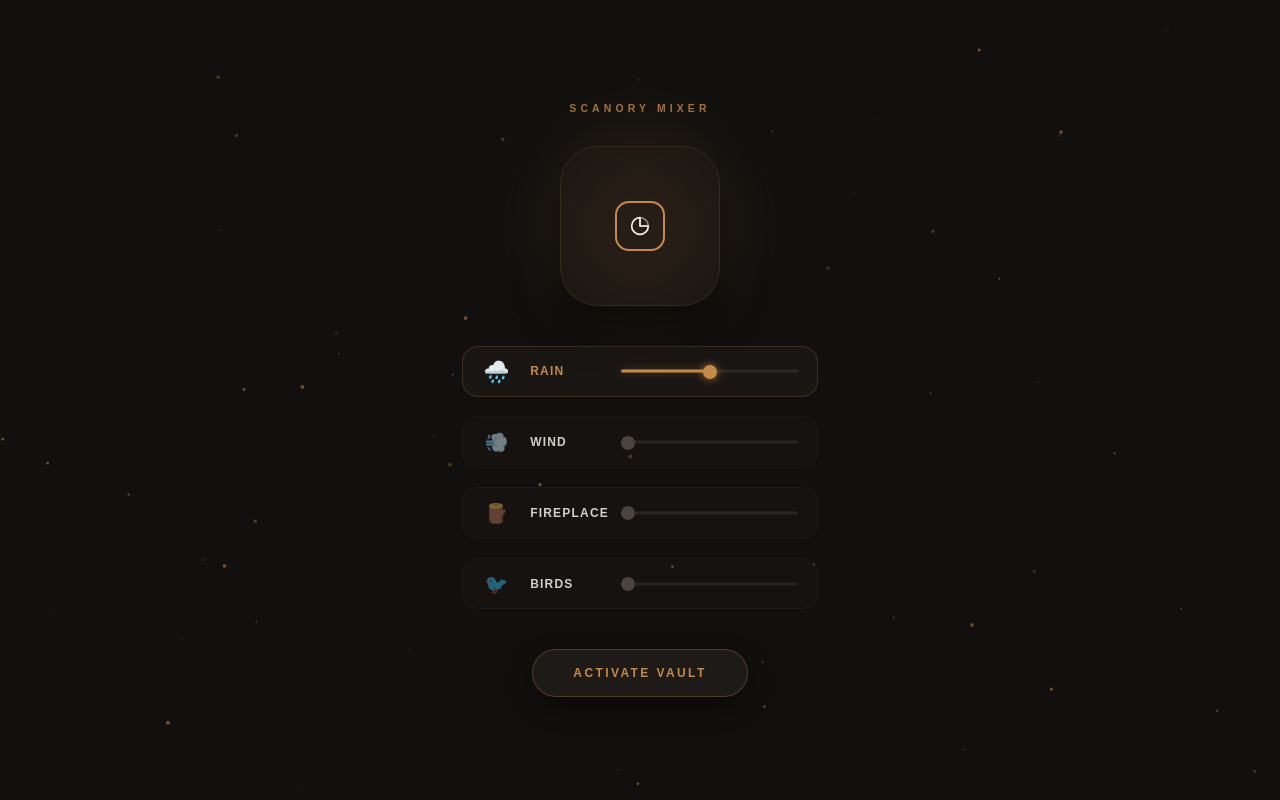
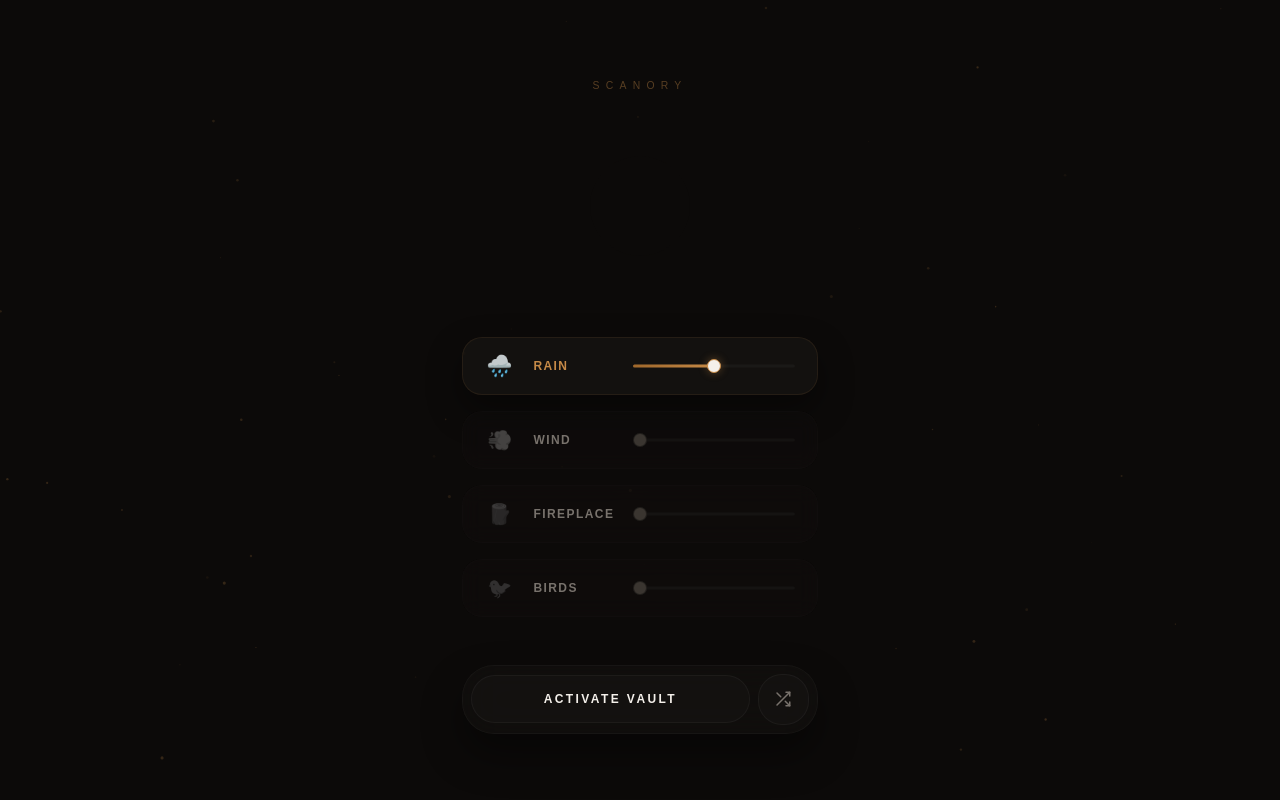
Before and after one commit to nebojsamilanovic/selfcreation, a plain HTML site: page index.html in a window 1280 px wide. Drawn offline with Linux system fonts and the light colour scheme.

Commit message:
Update index.html

```diff
--- a/index.html
+++ b/index.html
@@ -10,14 +10,15 @@
            SCANORY | BRAND COLOR LAWS & VARIABLES
            ========================================= */
         :root {
-            --scanory-bg: #12100E;
-            --scanory-section: #1E1A17;
+            --scanory-bg: #0C0A09;
+            --scanory-section: #141210;
             --scanory-primary: #C68A47;
+            --scanory-primary-glow: rgba(198, 138, 71, 0.15);
             --scanory-secondary: #A0682B;
             --scanory-text-main: #F4F0EA;
-            --scanory-text-sub: #D3CFC9;
-            --glass-bg: rgba(30, 26, 23, 0.4);
-            --glass-border: rgba(198, 138, 71, 0.15);
+            --scanory-text-sub: #78726C;
+            --glass-bg: rgba(20, 18, 16, 0.5);
+            --transition-smooth: all 0.6s cubic-bezier(0.25, 1, 0.5, 1);
         }
 
         @font-face { font-family: 'Raleway'; src: local('Raleway'), sans-serif; }
@@ -51,8 +52,9 @@
         canvas#stardust {
             position: absolute;
             inset: 0;
-            z-index: 0;
+            z-index: 1;
             pointer-events: none;
+            opacity: 0.5;
         }
 
         main {
@@ -64,17 +66,16 @@
             position: relative;
         }
 
-        .spacer-top { flex: 1; }
+        .spacer-top { flex: 1.2; }
         .spacer-bottom { flex: 1; }
 
         /* =========================================
-           HEADER & LOGO AREA
+           HEADER
            ========================================= */
         .vault-header {
             flex: none;
             text-align: center;
-            margin-bottom: 2rem;
-            opacity: 0.8;
+            margin-bottom: 2.5rem;
             width: 100%;
         }
 
@@ -83,75 +84,67 @@
             color: var(--scanory-primary);
             font-size: 0.65rem;
             text-transform: uppercase;
-            letter-spacing: 0.4em;
+            letter-spacing: 0.6em;
+            font-weight: 500;
+            opacity: 0.4;
         }
 
-        /* Central Vault Brand Focal Point */
+        /* =========================================
+           THE INVISIBLE SOUND EMITTER (Hidden Luxury Center)
+           ========================================= */
         .brand-center {
             flex: none;
             width: 100%;
             display: flex;
             justify-content: center;
-            margin-bottom: 2.5rem;
+            margin-bottom: 3.5rem;
             position: relative;
         }
 
-        .brand-container {
+        .eclipse-node {
             position: relative;
-            width: 160px;
-            height: 160px;
-        }
-
-        .brand-glow {
-            position: absolute;
-            inset: -10px;
-            background: var(--scanory-primary);
-            filter: blur(30px);
-            opacity: 0.15;
-            z-index: -1;
-            border-radius: 50%;
-            transition: opacity 0.5s ease, transform 0.5s ease;
-        }
-
-        .is-playing .brand-glow {
-            opacity: 0.4;
-            transform: scale(1.1);
-        }
-
-        .glass-panel-center {
-            background: var(--glass-bg);
-            backdrop-filter: blur(20px);
-            -webkit-backdrop-filter: blur(20px);
-            border: 1px solid var(--glass-border);
-            padding: 1.5rem;
-            border-radius: 38px;
-            width: 100%;
-            height: 100%;
-            display: flex;
-            flex-direction: column;
-            align-items: center;
-            justify-content: center;
-            box-shadow: 0 20px 40px rgba(0,0,0,0.6);
-        }
-
-        .pulse-logo-node {
-            width: 50px;
-            height: 50px;
-            border: 2px solid var(--scanory-primary);
-            border-radius: 14px;
+            width: 150px;
+            height: 150px;
             display: flex;
             align-items: center;
             justify-content: center;
-            position: relative;
         }
 
-        .is-playing .pulse-logo-node {
-            animation: logo-breathe 3s infinite ease-in-out;
+        /* Centered invisible node locked strictly to background color laws */
+        .eclipse-core {
+            width: 100px;
+            height: 100px;
+            background: var(--scanory-bg); /* Strict visual bleed into background */
+            border-radius: 50%;
+            z-index: 10;
+            display: flex;
+            align-items: center;
+            justify-content: center;
+            transition: var(--transition-smooth);
         }
 
-        @keyframes logo-breathe {
-            0%, 100% { transform: scale(1); border-color: var(--scanory-primary); }
-            50% { transform: scale(1.05); border-color: var(--scanory-text-main); box-shadow: 0 0 15px rgba(198, 138, 71, 0.3); }
+        /* Concentric Acoustic Light Rings - Smooth Gradient Soft Expansion */
+        .eclipse-wave {
+            position: absolute;
+            width: 100%;
+            height: 100%;
+            border: 1px solid rgba(198, 138, 71, 0.12);
+            border-radius: 50%;
+            pointer-events: none;
+            z-index: 1;
+            opacity: 0;
+            transform: scale(0.65);
+        }
+
+        /* Hardware acceleration rules applied for high framerate mobile execution */
+        .is-playing .w1 { animation: luxury-ripple 4.5s infinite linear; will-change: transform, opacity; }
+        .is-playing .w2 { animation: luxury-ripple 4.5s infinite linear; animation-delay: 1.5s; will-change: transform, opacity; }
+        .is-playing .w3 { animation: luxury-ripple 4.5s infinite linear; animation-delay: 3s; will-change: transform, opacity; }
+
+        @keyframes luxury-ripple {
+            0% { transform: scale(0.65); opacity: 0; border-color: rgba(198, 138, 71, 0.25); }
+            25% { opacity: 0.4; }
+            100% { transform: scale(1.5); opacity: 0; border-color: rgba(198, 138, 71, 0); filter: blur(2px); }
         }
 
         /* =========================================
@@ -165,41 +158,46 @@
             padding: 0 2rem;
             display: flex;
             flex-direction: column;
-            gap: 1.2rem;
+            gap: 1rem;
         }
 
         .mixer-channel {
-            background: rgba(30, 26, 23, 0.3);
-            border: 1px solid rgba(198, 138, 71, 0.05);
-            border-radius: 16px;
-            padding: 0.8rem 1.2rem;
+            background: rgba(20, 18, 16, 0.25);
+            border: 1px solid rgba(255, 255, 255, 0.01);
+            backdrop-filter: blur(10px);
+            -webkit-backdrop-filter: blur(10px);
+            border-radius: 20px;
+            padding: 1rem 1.4rem;
             display: flex;
             align-items: center;
             gap: 1.2rem;
-            transition: border-color 0.3s ease, background 0.3s ease;
+            transition: var(--transition-smooth);
         }
 
         .mixer-channel.active {
-            border-color: rgba(198, 138, 71, 0.2);
-            background: rgba(30, 26, 23, 0.7);
+            border-color: rgba(198, 138, 71, 0.1);
+            background: rgba(22, 19, 17, 0.85);
+            box-shadow: 0 15px 35px rgba(0,0,0,0.4);
         }
 
         .channel-icon {
-            font-size: 1.2rem;
+            font-size: 1.25rem;
             width: 1.8rem;
             text-align: center;
-            opacity: 0.5;
-            transition: opacity 0.3s ease, transform 0.3s ease;
+            opacity: 0.25;
+            filter: grayscale(100%);
+            transition: var(--transition-smooth);
             flex: none;
         }
 
         .mixer-channel.active .channel-icon {
-            opacity: 1;
-            transform: scale(1.1);
+            opacity: 0.85;
+            filter: grayscale(0%);
+            transform: scale(1.05);
         }
 
         .channel-info {
-            width: 4.5rem;
+            width: 5rem;
             flex: none;
         }
 
@@ -207,45 +205,44 @@
             font-family: 'Raleway', sans-serif;
             font-size: 0.75rem;
             font-weight: 600;
-            letter-spacing: 0.1em;
+            letter-spacing: 0.12em;
             text-transform: uppercase;
             color: var(--scanory-text-sub);
+            transition: var(--transition-smooth);
         }
 
         .mixer-channel.active .channel-name {
             color: var(--scanory-primary);
         }
 
-        /* Custom Slider Rack */
         .slider-wrapper {
             flex-grow: 1;
             position: relative;
             display: flex;
             align-items: center;
-            height: 16px;
+            height: 20px;
         }
 
         .track-bg {
             position: absolute;
             left: 0; right: 0; top: 50%;
             transform: translateY(-50%);
-            height: 3px; background: rgba(211, 207, 201, 0.1);
-            border-radius: 2px; z-index: 1;
+            height: 3px; background: rgba(255, 255, 255, 0.03);
+            border-radius: 3px; z-index: 1;
         }
 
         .progress-fill {
             position: absolute;
             left: 0; top: 50%;
             transform: translateY(-50%);
-            height: 3px; background: var(--scanory-text-sub);
-            border-radius: 2px; z-index: 2;
+            height: 3px; background: rgba(255,255,255,0.15);
+            border-radius: 3px; z-index: 2;
             pointer-events: none;
-            transition: background 0.3s ease;
+            transition: background 0.4s ease, width 0.6s cubic-bezier(0.25, 1, 0.5, 1);
         }
 
         .mixer-channel.active .progress-fill {
-            background: var(--scanory-primary);
-            box-shadow: 0 0 8px rgba(198, 138, 71, 0.4);
+            background: linear-gradient(90deg, var(--scanory-secondary), var(--scanory-primary));
         }
 
         input[type=range] {
@@ -255,67 +252,110 @@
 
         input[type=range]::-webkit-slider-thumb {
             -webkit-appearance: none; height: 14px; width: 14px; border-radius: 50%;
-            background: #4A433E; cursor: pointer;
-            transition: background 0.3s ease, transform 0.2s ease; margin-top: -5px;
+            background: #3A3530; cursor: pointer; border: 1px solid rgba(0,0,0,0.4);
+            transition: all 0.2s ease; margin-top: -5px;
         }
 
         .mixer-channel.active input[type=range]::-webkit-slider-thumb {
-            background: var(--scanory-primary);
-            box-shadow: 0 0 8px rgba(198, 138, 71, 0.8);
+            background: var(--scanory-text-main);
+            border-color: var(--scanory-primary);
+            box-shadow: 0 0 8px rgba(198, 138, 71, 0.4);
         }
 
-        input[type=range]::-webkit-slider-thumb:active { transform: scale(1.3); }
+        input[type=range]::-webkit-slider-thumb:active { transform: scale(1.25); }
         input[type=range]::-webkit-slider-runnable-track { width: 100%; height: 3px; background: transparent; border: none; }
 
         input[type=range]::-moz-range-thumb {
-            height: 14px; width: 14px; border: none; border-radius: 50%;
-            background: #4A433E; cursor: pointer; transition: background 0.3s ease;
+            height: 14px; width: 14px; border: 1px solid rgba(0,0,0,0.4); border-radius: 50%;
+            background: #3A3530; cursor: pointer; transition: all 0.2s ease;
         }
-        .mixer-channel.active input[type=range]::-moz-range-thumb { background: var(--scanory-primary); }
+        .mixer-channel.active input[type=range]::-moz-range-thumb { background: var(--scanory-text-main); border-color: var(--scanory-primary); }
         input[type=range]::-moz-range-track { width: 100%; height: 3px; background: transparent; border: none; }
 
         /* =========================================
-           MASTER TRIGGER ACTION
+           LUXURY CONTROLS PANEL (MASTER + SHUFFLE)
            ========================================= */
-        .master-trigger-area {
+        .controls-panel {
             flex: none;
-            width: 100%;
+            width: calc(100% - 4rem);
+            max-width: 356px;
+            margin: 3rem auto 0 auto;
+            background: rgba(20, 18, 16, 0.5);
+            backdrop-filter: blur(20px);
+            -webkit-backdrop-filter: blur(20px);
+            border: 1px solid rgba(255, 255, 255, 0.03);
+            padding: 0.5rem;
+            border-radius: 32px;
             display: flex;
-            justify-content: center;
-            margin-top: 2.5rem;
+            align-items: center;
+            gap: 0.5rem;
+            box-shadow: 0 20px 40px rgba(0,0,0,0.4);
         }
 
         .btn-master-play {
-            background: var(--scanory-section);
-            color: var(--scanory-primary);
-            border: 1px solid rgba(198, 138, 71, 0.3);
+            background: rgba(255, 255, 255, 0.02);
+            color: var(--scanory-text-main);
+            border: 1px solid rgba(255,255,255,0.04);
             font-family: 'Raleway', sans-serif;
             font-size: 0.75rem;
             font-weight: 600;
             letter-spacing: 0.2em;
             text-transform: uppercase;
-            padding: 1rem 2.5rem;
-            border-radius: 30px;
-            box-shadow: 0 10px 25px rgba(0,0,0,0.4);
+            padding: 1rem 1.8rem;
+            border-radius: 24px;
             cursor: pointer;
-            transition: all 0.4s cubic-bezier(0.25, 1, 0.5, 1);
+            transition: var(--transition-smooth);
             display: flex;
             align-items: center;
-            gap: 0.8rem;
+            justify-content: center;
+            gap: 0.6rem;
+            flex-grow: 1;
         }
 
         .btn-master-play:hover {
-            transform: translateY(-2px);
-            border-color: var(--scanory-primary);
-            box-shadow: 0 15px 30px rgba(198, 138, 71, 0.2);
-            color: var(--scanory-text-main);
+            background: rgba(255, 255, 255, 0.06);
+            border-color: rgba(198, 138, 71, 0.2);
         }
 
         .btn-master-play.active {
-            background: var(--scanory-primary);
-            color: var(--scanory-bg);
-            border-color: var(--scanory-primary);
-            box-shadow: 0 0 30px rgba(198, 138, 71, 0.4);
+            background: linear-gradient(135deg, var(--scanory-secondary), var(--scanory-primary));
+            color: #12100E;
+            border-color: transparent;
+            box-shadow: 0 10px 25px rgba(198, 138, 71, 0.25);
+            font-weight: 700;
+        }
+
+        .btn-shuffle {
+            background: rgba(255, 255, 255, 0.02);
+            color: var(--scanory-text-sub);
+            border: 1px solid rgba(255, 255, 255, 0.04);
+            width: 3.2rem;
+            height: 3.2rem;
+            border-radius: 24px;
+            cursor: pointer;
+            transition: var(--transition-smooth);
+            display: flex;
+            align-items: center;
+            justify-content: center;
+            flex-shrink: 0;
+        }
+
+        .btn-shuffle:hover {
+            background: rgba(198, 138, 71, 0.08);
+            border-color: rgba(198, 138, 71, 0.25);
+            color: var(--scanory-primary);
+        }
+
+        .btn-shuffle svg {
+            transition: transform 0.6s cubic-bezier(0.25, 1, 0.5, 1);
+        }
+
+        .btn-shuffle:hover svg {
+            transform: rotate(180deg);
+        }
+
+        .btn-shuffle:active {
+            transform: scale(0.92);
         }
 
         .hidden { display: none !important; }
@@ -329,20 +369,16 @@
         <div class="spacer-top"></div>
 
         <div class="vault-header">
-            <h2>Scanory Mixer</h2>
+            <h2>Scanory</h2>
         </div>
 
         <div class="brand-center">
-            <div class="brand-container">
+            <div class="eclipse-node">
                 <div class="brand-glow"></div>
-                <div class="glass-panel-center">
-                    <div class="pulse-logo-node">
-                        <svg width="20" height="20" viewBox="0 0 24 24" fill="none" stroke="currentColor" stroke-width="2" stroke-linecap="round" stroke-linejoin="round">
-                            <path d="M12 2a10 10 0 1 0 10 10H12z"/>
-                            <path d="M12 2a10 10 0 0 1 10 10H12z" opacity="0.5"/>
-                        </svg>
-                    </div>
-                </div>
+                <div class="eclipse-wave w1"></div>
+                <div class="eclipse-wave w2"></div>
+                <div class="eclipse-wave w3"></div>
+                <div class="eclipse-core"></div>
             </div>
         </div>
 
@@ -403,9 +439,19 @@
             </div>
         </div>
 
-        <div class="master-trigger-area">
+        <div class="controls-panel">
             <button id="masterPlayBtn" class="btn-master-play">
                 <span id="masterPlayText">Activate Vault</span>
+            </button>
+
+            <button id="shuffleBtn" class="btn-shuffle" title="Infinite Smart Shuffle">
+                <svg width="18" height="18" viewBox="0 0 24 24" fill="none" stroke="currentColor" stroke-width="2" stroke-linecap="round" stroke-linejoin="round">
+                    <polyline points="16 3 21 3 21 8"></polyline>
+                    <line x1="4" y1="20" x2="21" y2="3"></line>
+                    <polyline points="21 16 21 21 16 21"></polyline>
+                    <line x1="15" y1="15" x2="21" y2="21"></line>
+                    <line x1="4" y1="4" x2="9" y2="9"></line>
+                </svg>
             </button>
         </div>
 
@@ -422,15 +468,28 @@
         ];
 
         const masterPlayBtn = document.getElementById('masterPlayBtn');
+        const shuffleBtn = document.getElementById('shuffleBtn');
         const masterPlayText = document.getElementById('masterPlayText');
         const vaultBody = document.getElementById('vaultBody');
 
         let isMasterPlaying = false;
 
+        // Initialize volumes, parameters and endless loop architecture
         channels.forEach(chan => {
             chan.audio.volume = chan.slider.value;
             chan.fill.style.width = `${chan.slider.value * 100}%`;
             updateChannelState(chan);
+
+            // ENDLESS LOOP ARCHITECTURE (High precision buffering fallback)
+            // Monitors final milliseconds to seamlessly wrap audio stream with zero click/gap
+            chan.audio.addEventListener('timeupdate', () => {
+                if (chan.audio.currentTime > chan.audio.duration - 0.3) {
+                    chan.audio.currentTime = 0;
+                    if (isMasterPlaying && chan.audio.volume > 0) {
+                        chan.audio.play().catch(() => {});
+                    }
+                }
+            });
 
             chan.slider.addEventListener('input', (e) => {
                 const val = e.target.value;
@@ -455,18 +514,55 @@
             }
         }
 
+        // --- INFINITE MATHEMATICAL SHUFFLE ENGINE ---
+        function triggerInfiniteShuffle() {
+            const focusIndex = Math.floor(Math.random() * channels.length);
+
+            channels.forEach((chan, index) => {
+                let targetVolume;
+
+                if (index === focusIndex) {
+                    targetVolume = (Math.random() * 0.30 + 0.60).toFixed(2);
+                } else {
+                    if (Math.random() < 0.25) {
+                        targetVolume = 0;
+                    } else {
+                        targetVolume = (Math.random() * 0.40).toFixed(2);
+                    }
+                }
+
+                chan.audio.volume = targetVolume;
+                chan.slider.value = targetVolume;
+                chan.fill.style.width = `${targetVolume * 100}%`;
+
+                updateChannelState(chan);
+
+                if (isMasterPlaying) {
+                    if (targetVolume > 0) {
+                        chan.audio.play().catch(() => {});
+                    } else {
+                        chan.audio.pause();
+                    }
+                }
+            });
+
+            if (!isMasterPlaying) {
+                toggleMasterPlayback();
+            }
+        }
+
         function toggleMasterPlayback() {
             isMasterPlaying = !isMasterPlaying;
 
             if (isMasterPlaying) {
                 masterPlayBtn.classList.add('active');
                 vaultBody.classList.add('is-playing');
-                masterPlayText.textContent = "Mute Ambiance";
+                masterPlayText.textContent = "Mute Vault";
 
                 channels.forEach(chan => {
                     if (chan.audio.volume > 0) {
                         chan.audio.play().catch(err => {
-                            console.log("SCANORY Audio Context active on GitHub Pages.");
+                            console.log("SCANORY Engine active.");
                         });
                     }
                 });
@@ -482,6 +578,7 @@
         }
 
         masterPlayBtn.addEventListener('click', toggleMasterPlayback);
+        shuffleBtn.addEventListener('click', triggerInfiniteShuffle);
 
         // --- BACKGROUND STARDUST ENGINE ---
         const canvas = document.getElementById('stardust');
@@ -499,10 +596,10 @@
             constructor() {
                 this.x = Math.random() * canvas.width;
                 this.y = Math.random() * canvas.height;
-                this.size = Math.random() * 1.5 + 0.5;
-                this.speedY = Math.random() * -0.4 - 0.1;
-                this.speedX = (Math.random() - 0.5) * 0.2;
-                this.opacity = Math.random() * 0.5 + 0.1;
+                this.size = Math.random() * 1.2 + 0.4;
+                this.speedY = Math.random() * -0.3 - 0.05;
+                this.speedX = (Math.random() - 0.5) * 0.15;
+                this.opacity = Math.random() * 0.4 + 0.1;
             }
             update() {
                 this.y += this.speedY;
@@ -520,7 +617,7 @@
             }
         }
 
-        for (let i = 0; i < 60; i++) particles.push(new Particle());
+        for (let i = 0; i < 50; i++) particles.push(new Particle());
 
         function animateStardust() {
             ctx.clearRect(0, 0, canvas.width, canvas.height);
```
